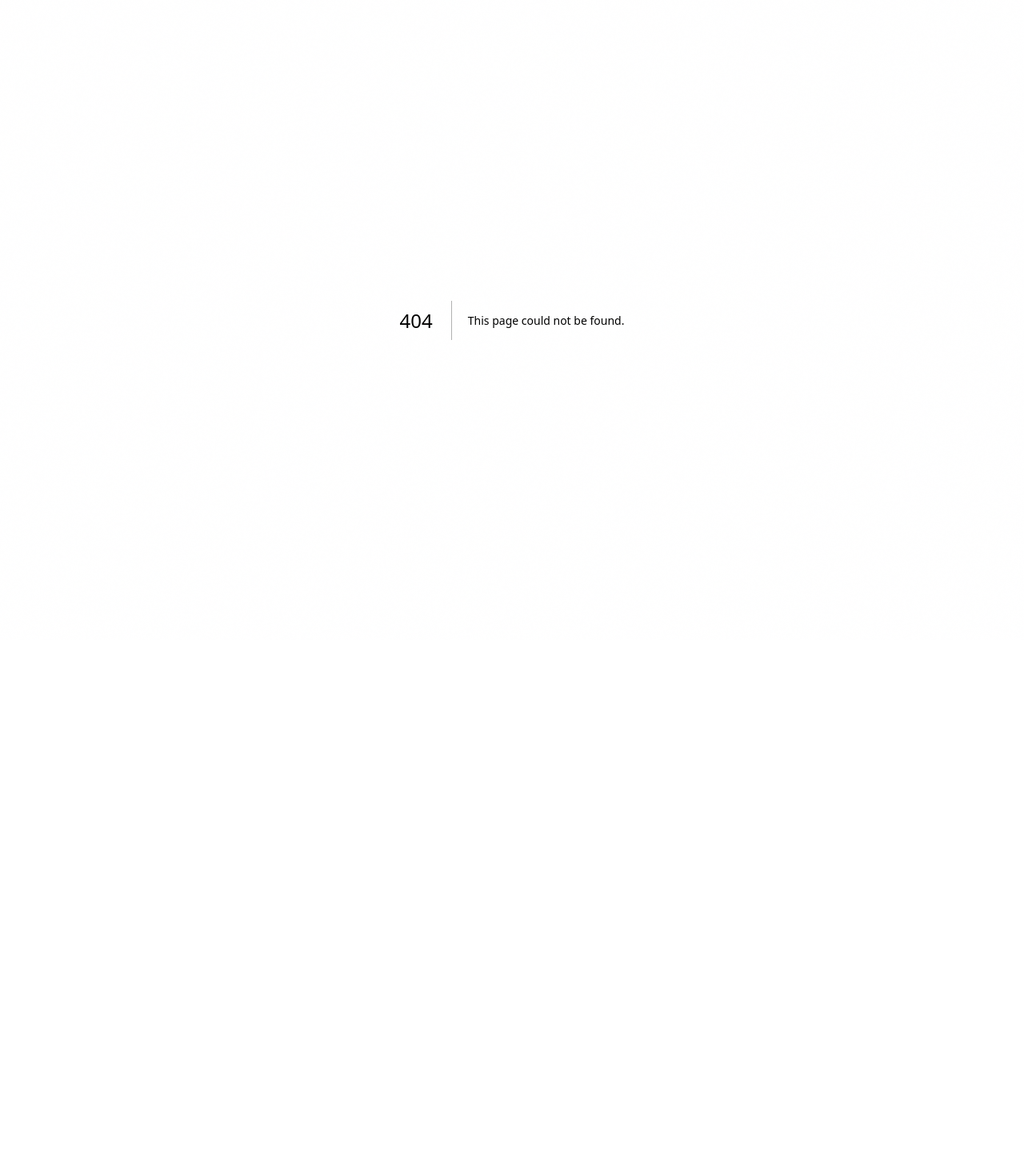
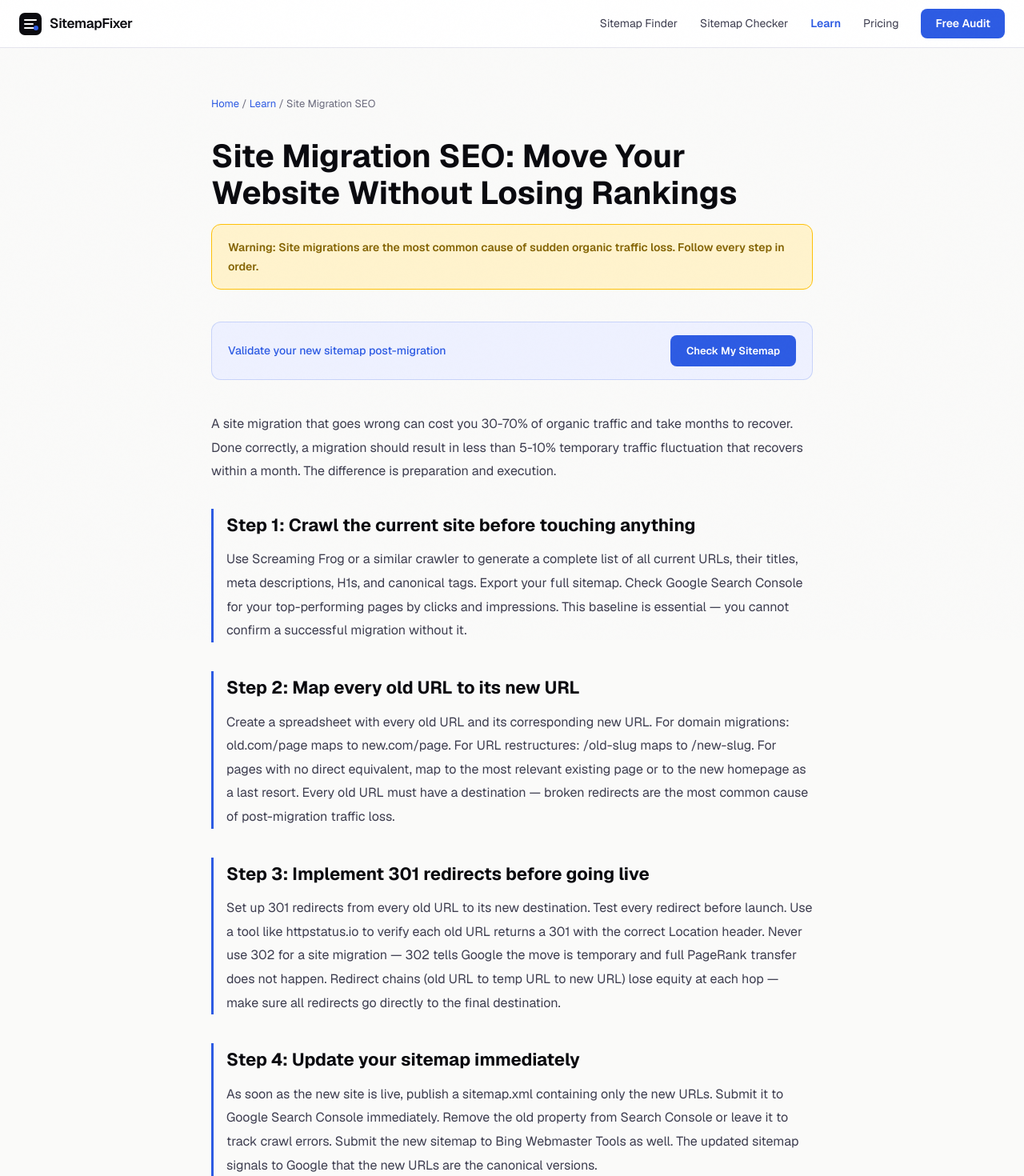
Before and after one commit to Watermelon-Coctail-Bar/sitemap-fixer, a Next.js app: page /learn/site-migration-seo in a window 1280 px wide. Before the commit this address had no page. Shown: the top 1470 px of the page at 80% size. Before the commit the page ends 800 px from the top, so only its background shows below. Built offline with nearby package versions, Linux system fonts and the light colour scheme.

Commit message:
Create page.tsx

```diff
--- /dev/null
+++ b/src/app/learn/site-migration-seo/page.tsx
@@ -0,0 +1,47 @@
+import type { Metadata } from 'next';
+export const metadata: Metadata = {
+  title: 'Site Migration SEO: How to Move Your Website Without Losing Rankings | SitemapFixer',
+  description: "Site migrations — domain changes, URL restructures, CMS switches — are one of the riskiest SEO operations. Here is the step-by-step process to migrate without losing traffic.",
+  alternates: { canonical: 'https://sitemapfixer.com/learn/site-migration-seo' },
+};
+const steps = [
+  { n: "1", t: "Crawl the current site before touching anything", d: "Use Screaming Frog or a similar crawler to generate a complete list of all current URLs, their titles, meta descriptions, H1s, and canonical tags. Export your full sitemap. Check Google Search Console for your top-performing pages by clicks and impressions. This baseline is essential — you cannot confirm a successful migration without it." },
+  { n: "2", t: "Map every old URL to its new URL", d: "Create a spreadsheet with every old URL and its corresponding new URL. For domain migrations: old.com/page maps to new.com/page. For URL restructures: /old-slug maps to /new-slug. For pages with no direct equivalent, map to the most relevant existing page or to the new homepage as a last resort. Every old URL must have a destination — broken redirects are the most common cause of post-migration traffic loss." },
+  { n: "3", t: "Implement 301 redirects before going live", d: "Set up 301 redirects from every old URL to its new destination. Test every redirect before launch. Use a tool like httpstatus.io to verify each old URL returns a 301 with the correct Location header. Never use 302 for a site migration — 302 tells Google the move is temporary and full PageRank transfer does not happen. Redirect chains (old URL to temp URL to new URL) lose equity at each hop — make sure all redirects go directly to the final destination." },
+  { n: "4", t: "Update your sitemap immediately", d: "As soon as the new site is live, publish a sitemap.xml containing only the new URLs. Submit it to Google Search Console immediately. Remove the old property from Search Console or leave it to track crawl errors. Submit the new sitemap to Bing Webmaster Tools as well. The updated sitemap signals to Google that the new URLs are the canonical versions." },
+  { n: "5", t: "Update internal links", d: "Internal links still pointing to old URLs create redirect hops on every page load and waste crawl budget. Do a database-level find-and-replace to update all internal links to the new URLs. In WordPress, use the Better Search Replace plugin. In a custom CMS, run SQL updates. In static sites, update in source files. Verify no internal links point to old URLs after the update." },
+  { n: "6", t: "Monitor for 4 weeks post-migration", d: "Check Google Search Console daily for the first two weeks and weekly for the next two. Watch for: crawl errors on new URLs (configuration issues), drop in indexed pages (redirect problems), sharp traffic drops on specific pages (missed redirects or canonical issues). Most migration traffic drops are temporary — Google typically re-stabilizes within 2-4 weeks as it processes the redirects and re-crawls the new structure." },
+];
+export default function Page() {
+  return (
+    <div style={{ maxWidth: 800, margin: '0 auto', padding: '60px 24px' }}>
+      <nav style={{ fontSize: 13, color: '#6b6b7d', marginBottom: 32 }}>
+        <a href="/" style={{ color: '#2d5be3', textDecoration: 'none' }}>Home</a>{' / '}
+        <a href="/learn" style={{ color: '#2d5be3', textDecoration: 'none' }}>Learn</a>{' / '}
+        <span>Site Migration SEO</span>
+      </nav>
+      <h1 style={{ fontSize: 40, fontWeight: 700, color: '#0a0a0f', marginBottom: 16, lineHeight: 1.15 }}>Site Migration SEO: Move Your Website Without Losing Rankings</h1>
+      <div style={{ background: '#fff3cd', border: '1px solid #ffc107', borderRadius: 12, padding: '16px 20px', marginBottom: 40 }}>
+        <span style={{ fontSize: 14, color: '#856404', fontWeight: 600 }}>Warning: Site migrations are the most common cause of sudden organic traffic loss. Follow every step in order.</span>
+      </div>
+      <div style={{ background: '#eef1ff', border: '1px solid rgba(45,91,227,0.2)', borderRadius: 12, padding: '16px 20px', marginBottom: 40, display: 'flex', alignItems: 'center', justifyContent: 'space-between', gap: 16 }}>
+        <span style={{ fontSize: 14, color: '#2d5be3', fontWeight: 500 }}>Validate your new sitemap post-migration</span>
+        <a href="/" style={{ background: '#2d5be3', color: 'white', padding: '10px 20px', borderRadius: 8, textDecoration: 'none', fontWeight: 600, fontSize: 13 }}>Check My Sitemap</a>
+      </div>
+      <div style={{ fontSize: 16, color: '#3d3d4f', lineHeight: 1.85 }}>
+        <p style={{ marginBottom: 32 }}>A site migration that goes wrong can cost you 30-70% of organic traffic and take months to recover. Done correctly, a migration should result in less than 5-10% temporary traffic fluctuation that recovers within a month. The difference is preparation and execution.</p>
+        {steps.map(({ n, t, d }) => (
+          <div key={n} style={{ marginBottom: 36, paddingLeft: 16, borderLeft: '3px solid #2d5be3' }}>
+            <h2 style={{ fontSize: 22, fontWeight: 700, color: '#0a0a0f', marginBottom: 8 }}>Step {n}: {t}</h2>
+            <p style={{ margin: 0 }}>{d}</p>
+          </div>
+        ))}
+      </div>
+      <div style={{ background: '#0a0a0f', borderRadius: 12, padding: '32px', textAlign: 'center', marginTop: 56 }}>
+        <div style={{ fontSize: 20, fontWeight: 700, color: 'white', marginBottom: 8 }}>Validate your post-migration sitemap</div>
+        <div style={{ color: '#9999aa', marginBottom: 20, fontSize: 14 }}>Free — checks for redirect issues and missing URLs</div>
+        <a href="/" style={{ background: 'white', color: '#0a0a0f', padding: '14px 28px', borderRadius: 8, textDecoration: 'none', fontWeight: 700 }}>Check My Sitemap Free</a>
+      </div>
+    </div>
+  );
+}
```
